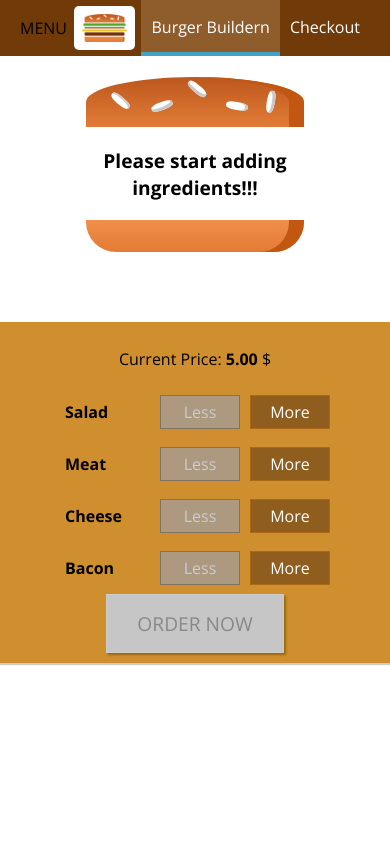
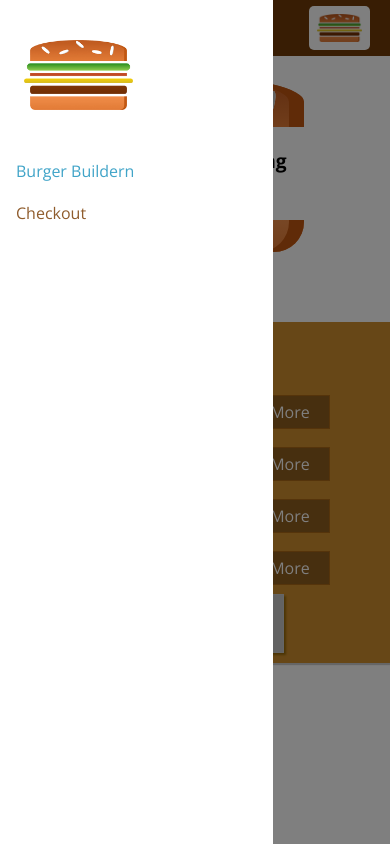
Before and after one commit to Sivajstme/letsmakeburger, a React (Create React App) app: page / in a window 390 px wide. Built offline with nearby package versions, Linux system fonts and the light colour scheme.

Commit message:
Media queries

```diff
--- a/src/components/Layout/Layout.js
+++ b/src/components/Layout/Layout.js
@@ -1,16 +1,32 @@
-import React from 'react';
+import React, { Component } from 'react';
 import Aux from '../../hoc/Aux';
 import './Layout.css';
 import Toolbar from '../Navigation/Toolbar/Toolbar';
-const layout = (props) =>{
+import SideDraw from '../Navigation/SideDraw/SideDrawer';
 
+
+
+
+class Layout extends Component{
+
+    state = {
+        showSide : true
+    }
+
+    sideDrawerClosedHandler= ()=>{
+        this.setState({showSide:false});
+    }
+
+    render(){
         return(
             <Aux>
                 {/* <div>Toolbar, sideDrawer, backdrop</div> */}
                 <Toolbar />
-            <main className='Content'>{props.children}</main>
+                <SideDraw open={this.state.showSide} closed= {this.sideDrawerClosedHandler}/>
+                <main className='Content'>{this.props.children}</main>
             </Aux>
         )
     }
+}
 
-export default layout;
+export default Layout;
--- a/src/components/Logo/Logo.css
+++ b/src/components/Logo/Logo.css
@@ -1,7 +1,7 @@
 .Logo{
     background-color: white;
     padding: 8px;
-    height: 80%;
+    height: 100%;
     box-sizing: border-box;
     border-radius: 5px;
 }
--- a/src/components/Logo/Logo.js
+++ b/src/components/Logo/Logo.js
@@ -3,9 +3,11 @@
 import './Logo.css';
 
 
-const logo =()=>{
+const logo =(props)=>{
     return(
-        <div className='Logo'>
+        <div className='Logo'
+        // style={{height: props.height}}
+        >
             <img src={burgerlogo} alt="My burger"/>
         </div>
 
--- a/src/components/Navigation/NavigationItems/NavigationItem/NavigationItem.css
+++ b/src/components/Navigation/NavigationItems/NavigationItem/NavigationItem.css
@@ -1,8 +1,31 @@
+.NavigationItem{
+    margin: 10px 0;
+    box-sizing: border-box;
+    display: block;
+    width: 100%;
+}
+
+.NavigationItem a{
+    color: #8f5c2c;
+    text-decoration: none;
+    height: 100%;
+    box-sizing: border-box;
+    display: block;
+}
+
+.NavigationItem a:hover,
+.NavigationItem a:active,
+.NavigationItem a.active{
+
+    color: #40a4c8;
+}
+
+@media (min-width: 500px){
     .NavigationItem{
         margin: 0;
-    box-sizing: border-box;
         display: flex;
         height: 100%;
+        width: auto;
         align-items: center;
     }
 
@@ -23,3 +46,4 @@
         border-bottom: 4px solid #40a4c8;
         color: white;
     }
+}
--- a/src/components/Navigation/NavigationItems/NavigationItems.css
+++ b/src/components/Navigation/NavigationItems/NavigationItems.css
@@ -5,4 +5,11 @@
     display: flex;
     align-items: center;
     height: 100%;
+    flex-flow: column;;
 }
+
+@media (min-width:500px) {
+    .NavigationItems{
+        flex-flow: row;
+    }
+}
--- /dev/null
+++ b/src/components/Navigation/SideDraw/SideDrawer.css
@@ -0,0 +1,32 @@
+.SideDrawer{
+
+    position: fixed;
+    width: 280px;
+    max-width: 70%;
+    height: 100%;
+    left: 0;
+    top: 0;
+    z-index: 200;
+    background-color: white;
+    padding: 32px 16px;
+    box-sizing: border-box;
+    transition: transform 0.3s ease-out;
+}
+
+@media (min-width:500px) {
+    .SideDrawer{
+        display: none;
+    }
+}
+
+.Open{
+    transform: translateX(0);
+}
+
+.Close{
+    transform: translateX(-100%);
+}
+.SideLogo{
+    height: 11%;
+    margin-bottom: 32px;
+}
--- /dev/null
+++ b/src/components/Navigation/SideDraw/SideDrawer.js
@@ -0,0 +1,30 @@
+import React from 'react';
+import Logo from '../../Logo/Logo';
+import NavigationItems from '../NavigationItems/NavigationItems';
+import Backdrop from '../../UI/Backdrop/Backdrop';
+import './SideDrawer.css';
+import Aux from '../../../hoc/Aux';
+
+
+const sideDrawer = (props) =>{
+
+    let classes = ['SideDrawer','Close'];
+    if (props.open) {
+        classes = ['SideDrawer','Open'];
+    }
+    return(
+        <Aux>
+            <Backdrop show={props.open} Clicked={props.closed}/>
+            <div className={classes.join(' ')}>
+                <div className='SideLogo'>
+                    <Logo />
+                </div>
+                    <nav>
+                        <NavigationItems />
+                    </nav>
+            </div>
+        </Aux>
+    );
+}
+
+export default sideDrawer;
--- a/src/components/Navigation/Toolbar/Toolbar.css
+++ b/src/components/Navigation/Toolbar/Toolbar.css
@@ -17,3 +17,12 @@
     height: 100%;
 
 }
+
+.ToolLogo{
+    height: 80%;
+}
+@media (max-width:499px) {
+    .DesktopOnly{
+        display: none;
+    }
+}
--- a/src/components/Navigation/Toolbar/Toolbar.js
+++ b/src/components/Navigation/Toolbar/Toolbar.js
@@ -7,8 +7,10 @@
     return(
         <header className='Toolbar'>
             <div>MENU</div>
-            <Logo />
-            <nav>
+            <div className='ToolLogo'>
+                <Logo />
+            </div>
+            <nav className='DesktopOnly'>
                 <NavigationItems />
             </nav>
 
```
Also changed, not shown: src/components/Navigation/SideDraw/SideDraw.js (deleted). Lines whose indentation alone changed are shown as unchanged.
